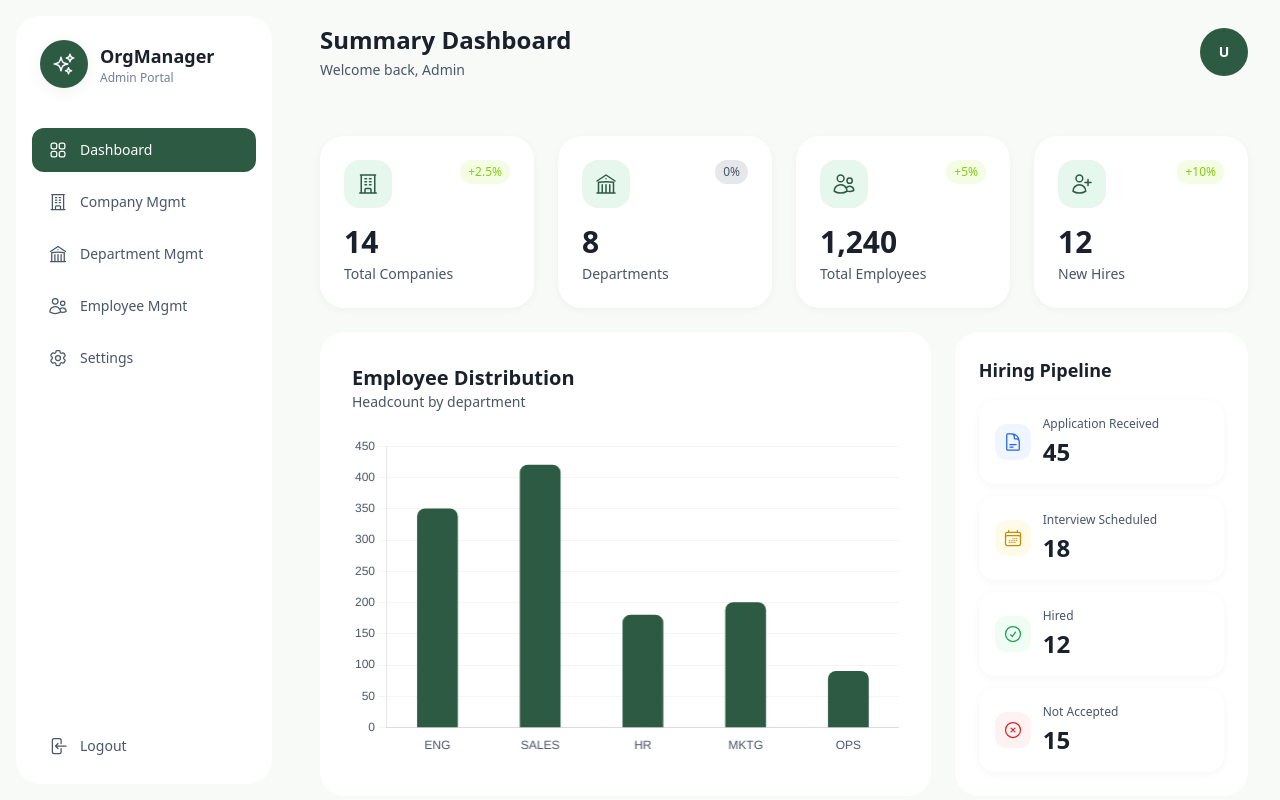
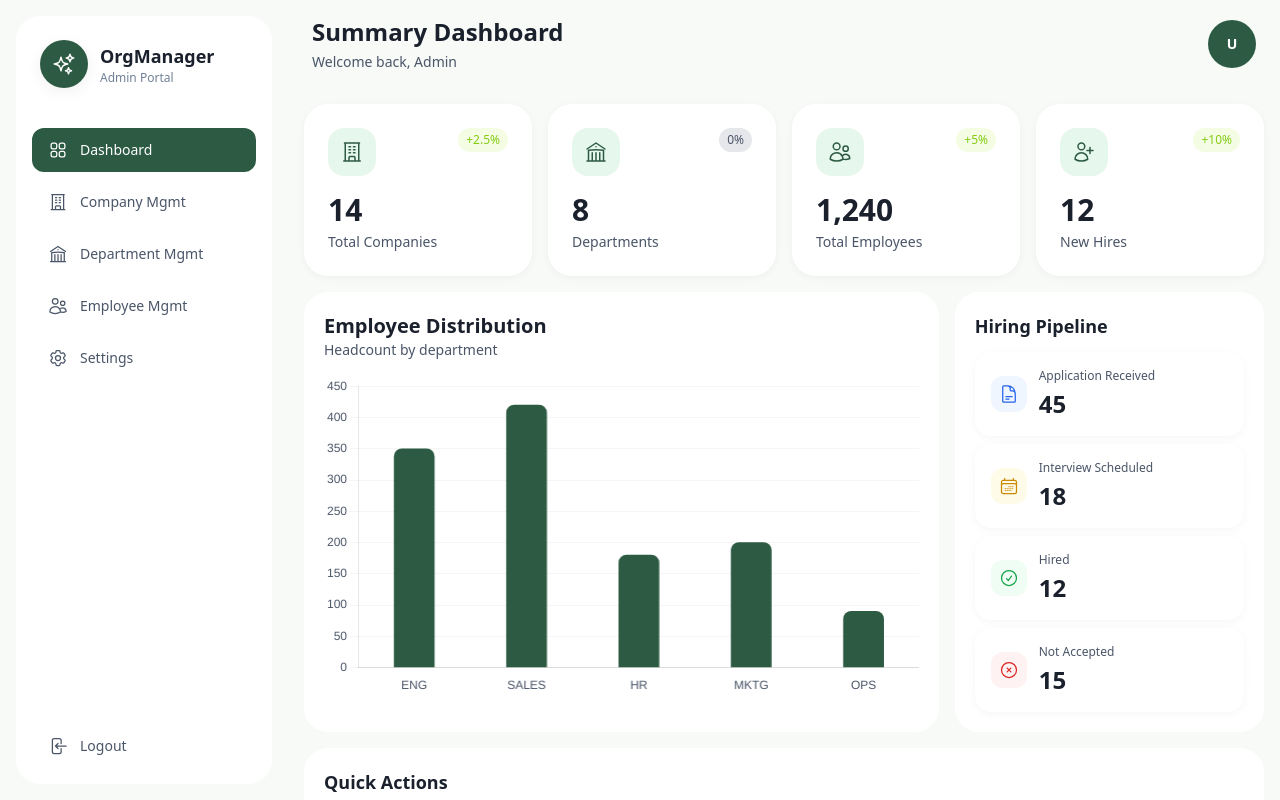
Before and after one commit to ahmednajibe/ems-task, a Vue app: page /dashboard in a window 1280 px wide. Built offline with nearby package versions, Linux system fonts and the light colour scheme.

Commit message:
feat: Add initial dashboard view with header, quick actions, and various dashboard display components.

```diff
--- a/src/components/dashboard/QuickActions.vue
+++ b/src/components/dashboard/QuickActions.vue
@@ -7,8 +7,8 @@ import {
 </script>
 
 <template>
-  <div class="bg-card rounded-3xl p-6 shadow-premium">
-    <h2 class="text-lg font-semibold text-neutral-800 mb-4">Quick Actions</h2>
+  <div class="bg-card rounded-3xl p-5 shadow-premium">
+    <h2 class="text-lg font-semibold text-neutral-800 mb-3">Quick Actions</h2>
 
     <div class="grid grid-cols-1 md:grid-cols-3 gap-4">
       <!-- Add Company -->
--- a/src/components/layout/DashboardHeader.vue
+++ b/src/components/layout/DashboardHeader.vue
@@ -22,7 +22,7 @@ const userInitials = () => {
 </script>
 
 <template>
-  <div class="  px-8 py-6 flex items-center justify-between">
+  <div class="  px-6 py-4 flex items-center justify-between">
     <!-- Title Section -->
     <div>
       <h1 class="text-2xl font-bold text-neutral-800">{{ title }}</h1>
--- a/src/views/DashboardView.vue
+++ b/src/views/DashboardView.vue
@@ -29,9 +29,9 @@ const dashboardStore = useDashboardStore()
     />
 
     <!-- Content -->
-    <div class="p-8 space-y-6">
+    <div class="p-4 space-y-4">
       <!-- Stats Cards Grid -->
-      <div class="grid grid-cols-1 md:grid-cols-2 lg:grid-cols-4 gap-6">
+      <div class="grid grid-cols-1 md:grid-cols-2 lg:grid-cols-4 gap-4">
         <StatsCard
           title="Total Companies"
           :value="dashboardStore.totalCompanies"
@@ -62,10 +62,10 @@ const dashboardStore = useDashboardStore()
       </div>
 
       <!-- Chart + Hiring Status - 2 Columns -->
-      <div class="grid grid-cols-1 lg:grid-cols-3 gap-6">
+      <div class="grid grid-cols-1 lg:grid-cols-3 gap-4">
         <!-- Employee Distribution Chart (2/3 width) -->
-        <div class="lg:col-span-2 bg-card rounded-3xl p-8 shadow-premium">
-          <div class="mb-6">
+        <div class="lg:col-span-2 bg-card rounded-3xl p-5 shadow-premium">
+          <div class="mb-4">
             <h2 class="text-xl font-semibold text-neutral-800">Employee Distribution</h2>
             <p class="text-sm text-neutral-600">Headcount by department</p>
           </div>
@@ -73,9 +73,9 @@ const dashboardStore = useDashboardStore()
         </div>
 
         <!-- Hiring Pipeline (1/3 width) -->
-        <div class="bg-card rounded-3xl p-6 shadow-premium">
-          <h2 class="text-lg font-semibold text-neutral-800 mb-4">Hiring Pipeline</h2>
-          <div class="space-y-3">
+        <div class="bg-card rounded-3xl p-5 shadow-premium">
+          <h2 class="text-lg font-semibold text-neutral-800 mb-3">Hiring Pipeline</h2>
+          <div class="space-y-2">
             <HiringStatusCard
               label="Application Received"
               :count="dashboardStore.hiringStatus.applicationReceived"
```
